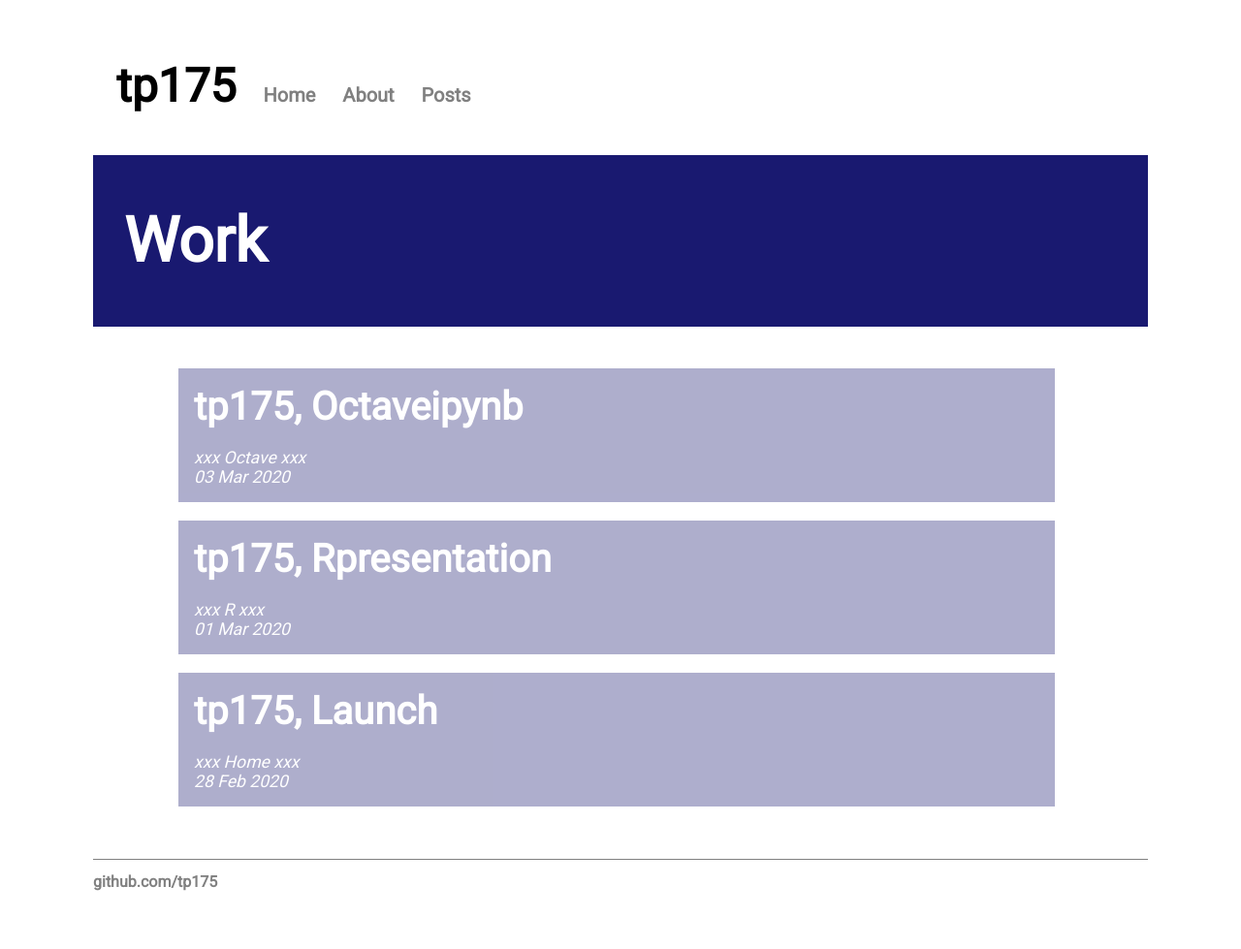
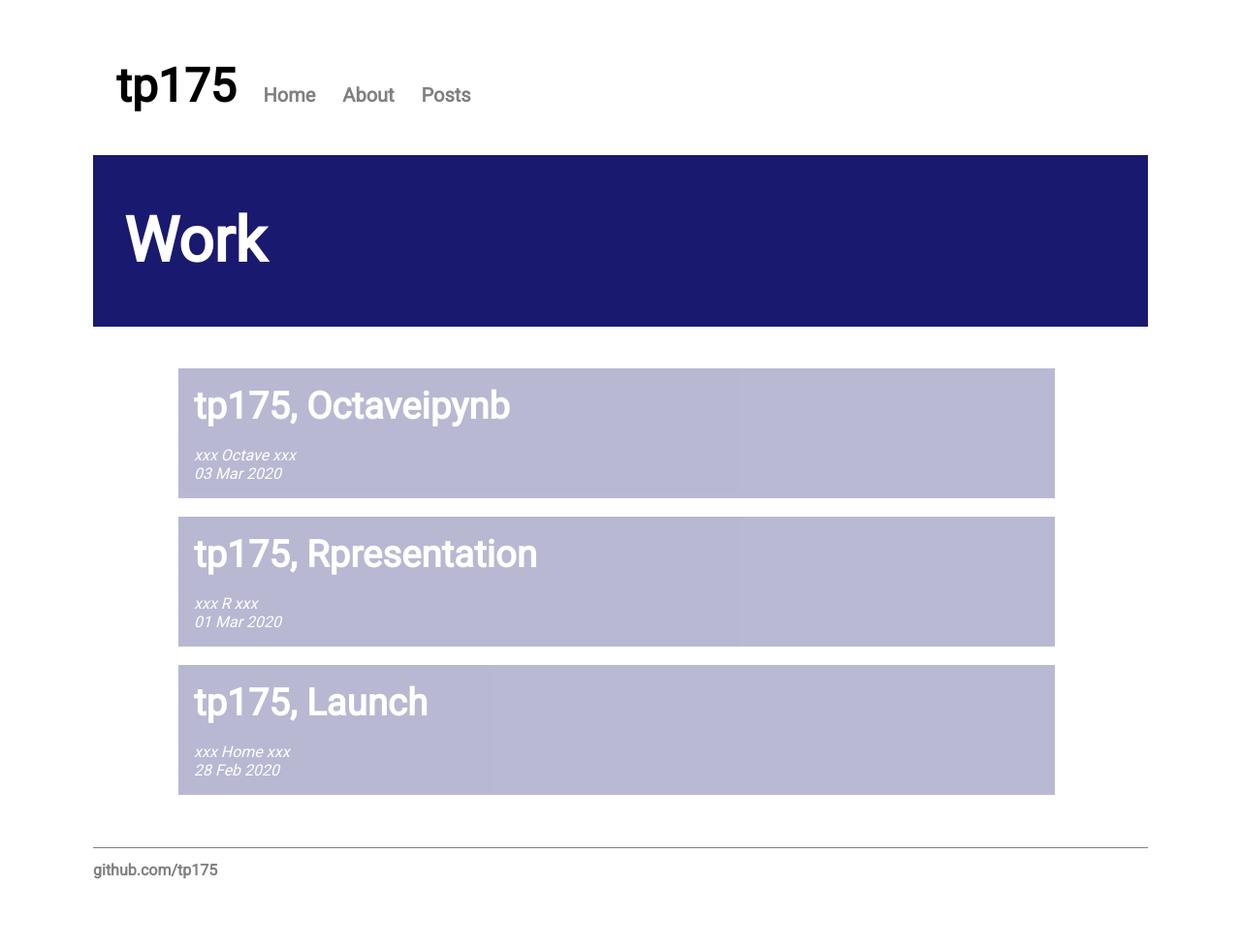
Before and after one commit to tp175/tp175.github.io, a Jekyll site: the page built from work/index.html, in a window 1280 px wide. Shown: the whole page at 97% size. Built offline with Jekyll 4.4.1, drawn with Linux system fonts in a browser that asks for light colours.

Commit message:
content update

```diff
--- a/css/main.css
+++ b/css/main.css
@@ -53,7 +53,7 @@ a.navT:hover {
 a.post {
     text-decoration: none;
     color: #FFFFFF;
-	font-size: 2.5em; font-weight: bold;
+	font-size: 2.4em; font-weight: bold;
 }
 a.post:hover {
     text-decoration: underline;
@@ -89,5 +89,5 @@ ul.posts {
 ul.posts li {
 	list-style: none;
 	padding: 1em;
-	background-color: #191970; opacity:0.35;
+	background-color: #191970; opacity:0.30;
 }
--- a/work/index.html
+++ b/work/index.html
@@ -6,8 +6,8 @@ title: Work
 	<ul class="posts">
 	  {% for post in site.posts %}
 	    <li><a href="{{ post.url }}" title="{{ post.title }}" class="post">{{ post.title }}</a><br>
-		<br><span style="font-size: 1.1em; font-style: italic;">{{ post.describe }}</span>
-		<br><span style="font-size: 1.1em; font-style: italic;">{{ post.date | date_to_string }}</span>
+		<br><span style="font-size: 1.0em; font-style: italic;">{{ post.describe }}</span>
+		<br><span style="font-size: 1.0em; font-style: italic;">{{ post.date | date_to_string }}</span>
 		</li><br>
 	  {% endfor %}
 	</ul>
```
